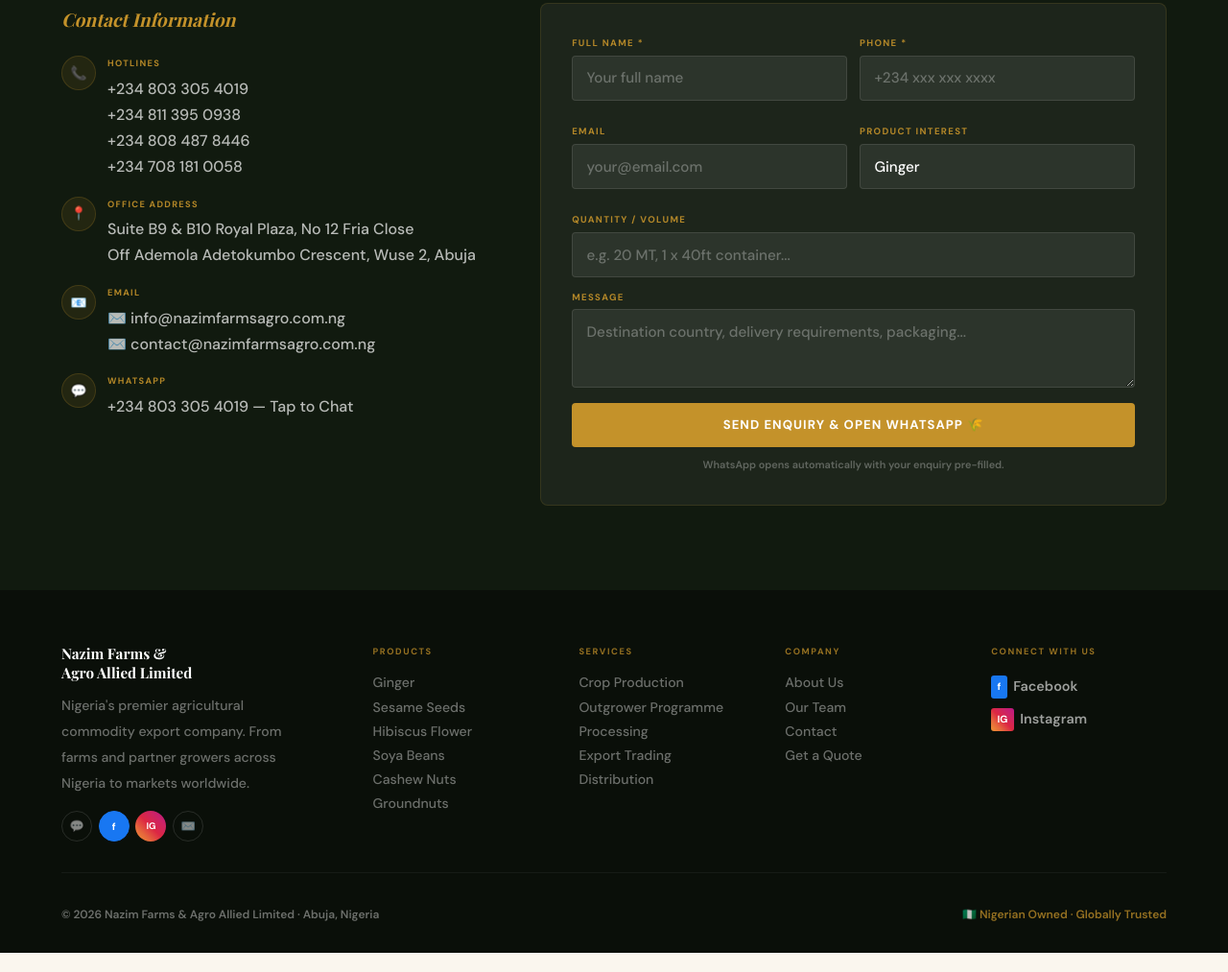
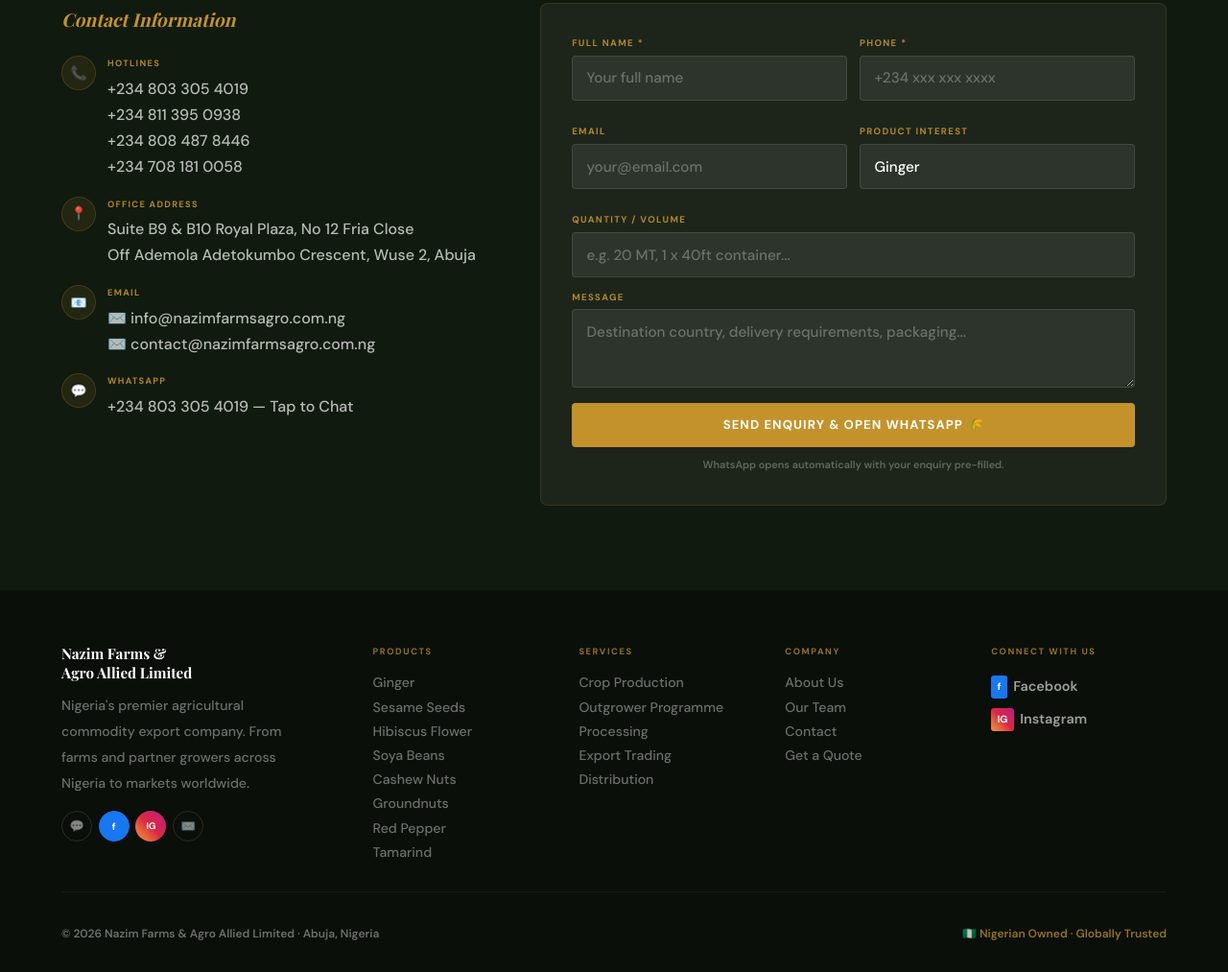
Before and after one commit to abubakarsaleh1010/Import-project, a plain HTML site: page index.html in a window 1280 px wide. Shown: the part 6957-7970 px from the top of the page at 96% size. Drawn offline with nearby package versions, Linux system fonts and the light colour scheme; a web font is replaced by a local one.

Commit message:
Update index.html

```diff
--- a/index.html
+++ b/index.html
@@ -548,7 +548,7 @@ footer{background:#0A0F09;color:rgba(255,255,255,.4);padding:3.5rem 5vw 1.8rem}
               <select id="f-product">
                 <option>Ginger</option><option>Sesame Seeds</option><option>Dry Hibiscus Flower</option>
                 <option>Soya Beans</option><option>Groundnuts</option><option>Raw Cashew Nuts</option>
-                <option>Sunflower</option><option>Maize</option><option>Soya Oil</option><option>Multiple Products</option>
+                <option>Red Pepper</option><option>Tamarind</option><option>Multiple Products</option>
               </select>
             </div>
           </div>
@@ -582,6 +582,8 @@ footer{background:#0A0F09;color:rgba(255,255,255,.4);padding:3.5rem 5vw 1.8rem}
       <li><button data-goto="products">Soya Beans</button></li>
       <li><button data-goto="products">Cashew Nuts</button></li>
       <li><button data-goto="products">Groundnuts</button></li>
+      <li><button data-goto="products">Red Pepper</button></li>
+      <li><button data-goto="products">Tamarind</button></li>
     </ul></div>
     <div class="foot-col"><h4>Services</h4><ul>
       <li><button data-goto="services">Crop Production</button></li>
```
